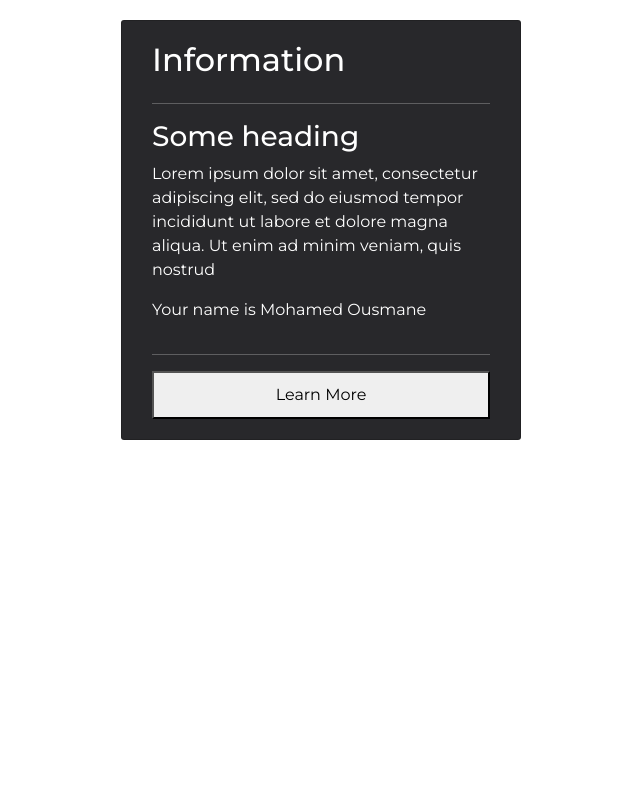
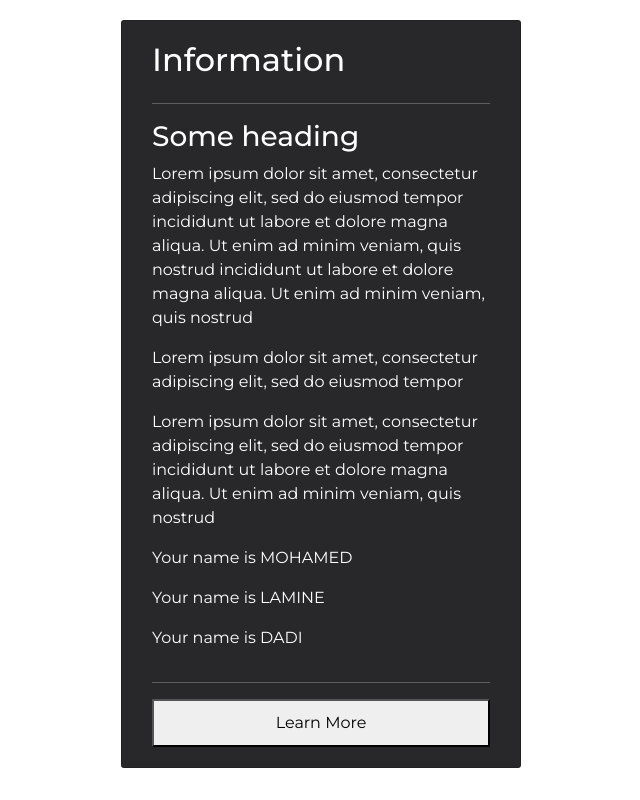
Before and after one commit to MohamedOusmane07/angular-course, an Angular app: page / in a window 1280 px wide. Shown: the whole page, without its empty margins (319-959 px from the left). Built offline with nearby package versions, Linux system fonts and the light colour scheme.

Commit message:
ContentChildren

```diff
--- a/src/app/parent/child/child.component.ts
+++ b/src/app/parent/child/child.component.ts
@@ -1,4 +1,4 @@
-import {Component, ContentChild, ElementRef} from '@angular/core';
+import {Component, ContentChild, ContentChildren, ElementRef, QueryList} from '@angular/core';
 import {TestComponent} from "../../test/test.component";
 
 @Component({
@@ -8,12 +8,23 @@ import {TestComponent} from "../../test/test.component";
 })
 export class ChildComponent {
 
-  @ContentChild('para') paragaphEl : ElementRef;
+  @ContentChild('para' ) paragaphEl : ElementRef;
   @ContentChild(TestComponent) testEl:TestComponent;
 
+  @ContentChildren('para') paraEls:QueryList<ElementRef>;
+
+  @ContentChildren(TestComponent) testEls : QueryList<TestComponent>;
+
   StyleParagraph() {
-    console.log(this.paragaphEl.nativeElement);
-    console.log(this.testEl.name)
+    //console.log(this.paragaphEl.nativeElement);
+    //console.log(this.testEl.name)
+
+    this.paraEls.forEach((el:ElementRef)=>{
+      console.log(el.nativeElement);
+    })
+    this.testEls.forEach((test:TestComponent)=>{
+      console.log(test);
+    })
 
   }
 }
--- a/src/app/parent/parent.component.html
+++ b/src/app/parent/parent.component.html
@@ -4,7 +4,17 @@
     <p #para>
       Lorem ipsum dolor sit amet, consectetur adipiscing elit, sed do eiusmod tempor
       incididunt ut labore et dolore magna aliqua. Ut enim ad minim veniam, quis nostrud
+      incididunt ut labore et dolore magna aliqua. Ut enim ad minim veniam, quis nostrud
     </p>
-    <app-test></app-test>
+    <p #para>
+      Lorem ipsum dolor sit amet, consectetur adipiscing elit, sed do eiusmod tempor
+    </p>
+    <p #para>
+      Lorem ipsum dolor sit amet, consectetur adipiscing elit, sed do eiusmod tempor
+      incididunt ut labore et dolore magna aliqua. Ut enim ad minim veniam, quis nostrud
+    </p>
+    <app-test [name]="'MOHAMED'"></app-test>
+    <app-test [name]="'LAMINE'"></app-test>
+    <app-test [name]="'DADI'"></app-test>
   </app-child>
 </div>
--- a/src/app/test/test.component.ts
+++ b/src/app/test/test.component.ts
@@ -1,4 +1,4 @@
-import { Component } from '@angular/core';
+import {Component, Input} from '@angular/core';
 
 @Component({
   selector: 'app-test',
@@ -6,6 +6,6 @@ import { Component } from '@angular/core';
   styleUrl: './test.component.css'
 })
 export class TestComponent {
-  name: string ='Mohamed Ousmane';
+  @Input() name: string ='';
 
 }
```
